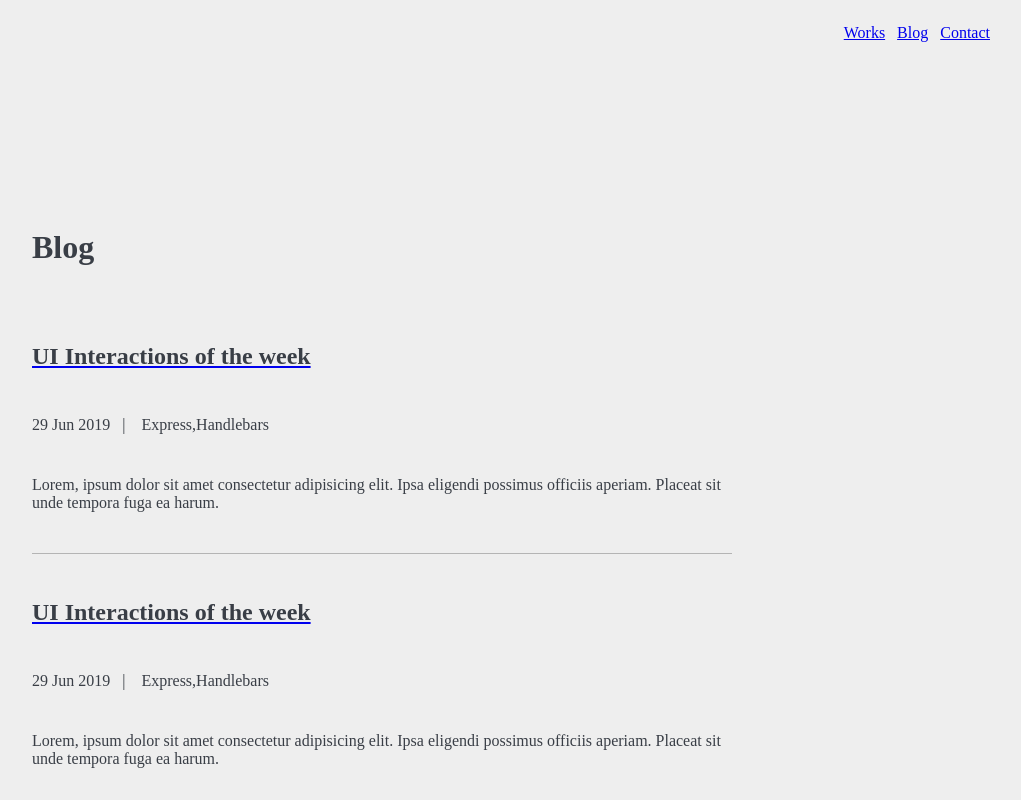
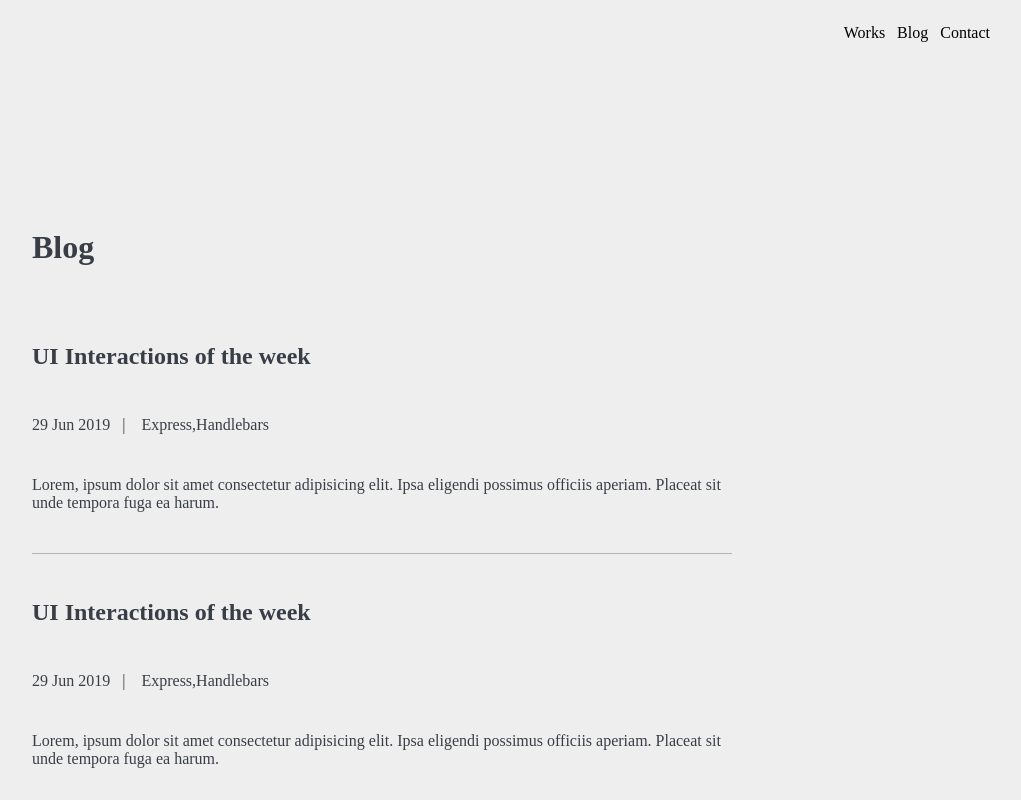
Before and after one commit to Tar-Tanabordee/CC15-Homework03, a plain HTML site: page blog.html in a window 1280 px wide. Shown: the top 800 px of the page, without its empty margins (258-1279 px from the left). Drawn offline with Linux system fonts and the light colour scheme.

Commit message:
blog.html

```diff
--- a/blog.html
+++ b/blog.html
@@ -15,6 +15,12 @@
         main {
             position: relative;
             color: #393e46;
+        }
+
+        a {
+            display: block;
+            text-decoration: none;
+            color: black;
         }
 
         nav {
@@ -65,7 +71,6 @@
         }
 
         .end {
-        /* background-color: #fccb2b; */
             width: 300px;
             padding: 20px;
             position: relative;
```
Lines whose indentation alone changed are shown as unchanged.
